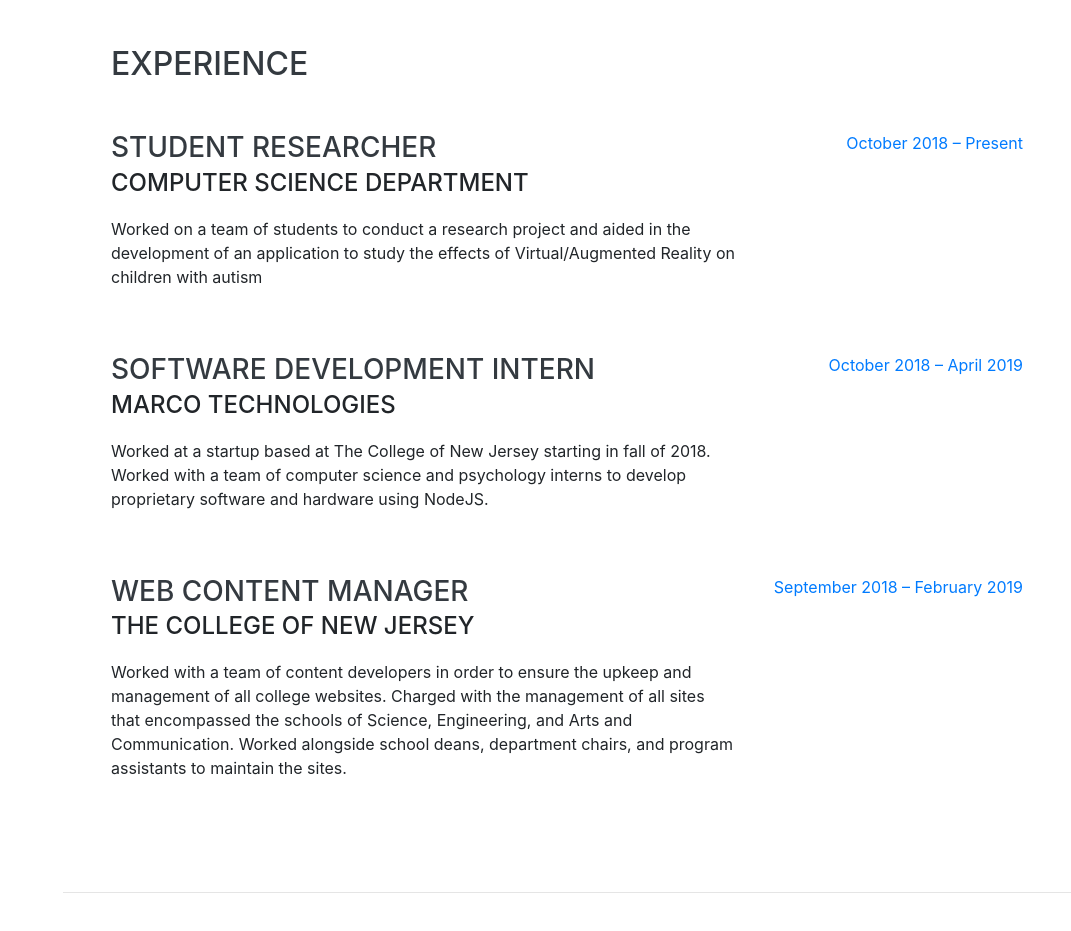
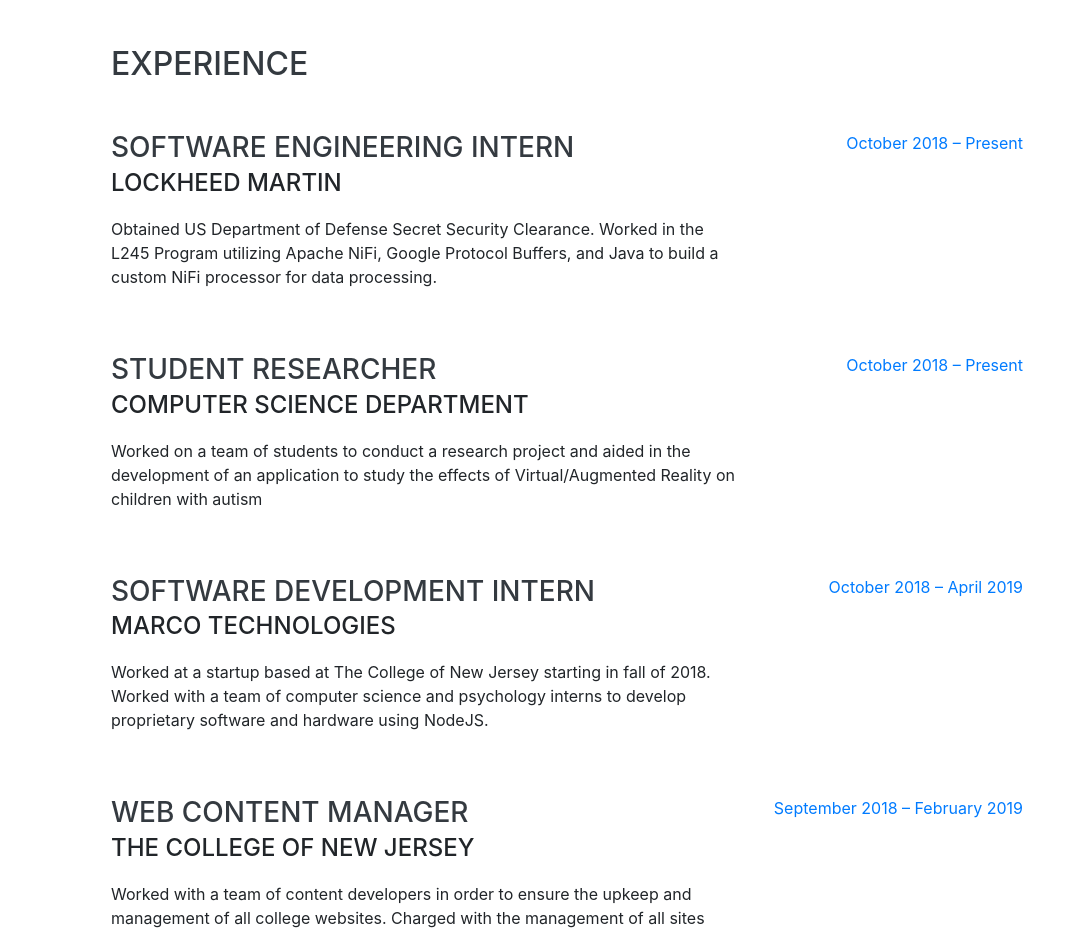
Before and after one commit to kooldawgstar/personalwebsite, a website with bundled scripts: page index.html in a window 1280 px wide. Shown: the part 804-1735 px from the top of the page, without its empty margins (209-1280 px from the left). Built offline with nearby package versions, Linux system fonts and the light colour scheme; a web font is replaced by a local one.

Commit message:
Update index.html

```diff
--- a/index.html
+++ b/index.html
@@ -100,6 +100,17 @@
     <section class="resume-section p-3 p-lg-5 d-flex justify-content-center" id="experience">
       <div class="w-100">
         <h2 class="mb-5">Experience</h2>
+
+        <div class="resume-item d-flex flex-column flex-md-row justify-content-between mb-5">
+          <div class="resume-content">
+            <h3 class="mb-0">Software Engineering Intern</h3>
+            <div class="subheading mb-3">Lockheed Martin</div>
+            <p>Obtained US Department of Defense Secret Security Clearance. Worked in the L245 Program utilizing Apache NiFi, Google Protocol Buffers, and Java to build a custom NiFi processor for data processing.</p>
+          </div>
+          <div class="resume-date text-md-right">
+            <span class="text-primary">October 2018 – Present</span>
+          </div>
+        </div>
 
         <div class="resume-item d-flex flex-column flex-md-row justify-content-between mb-5">
           <div class="resume-content">
```
